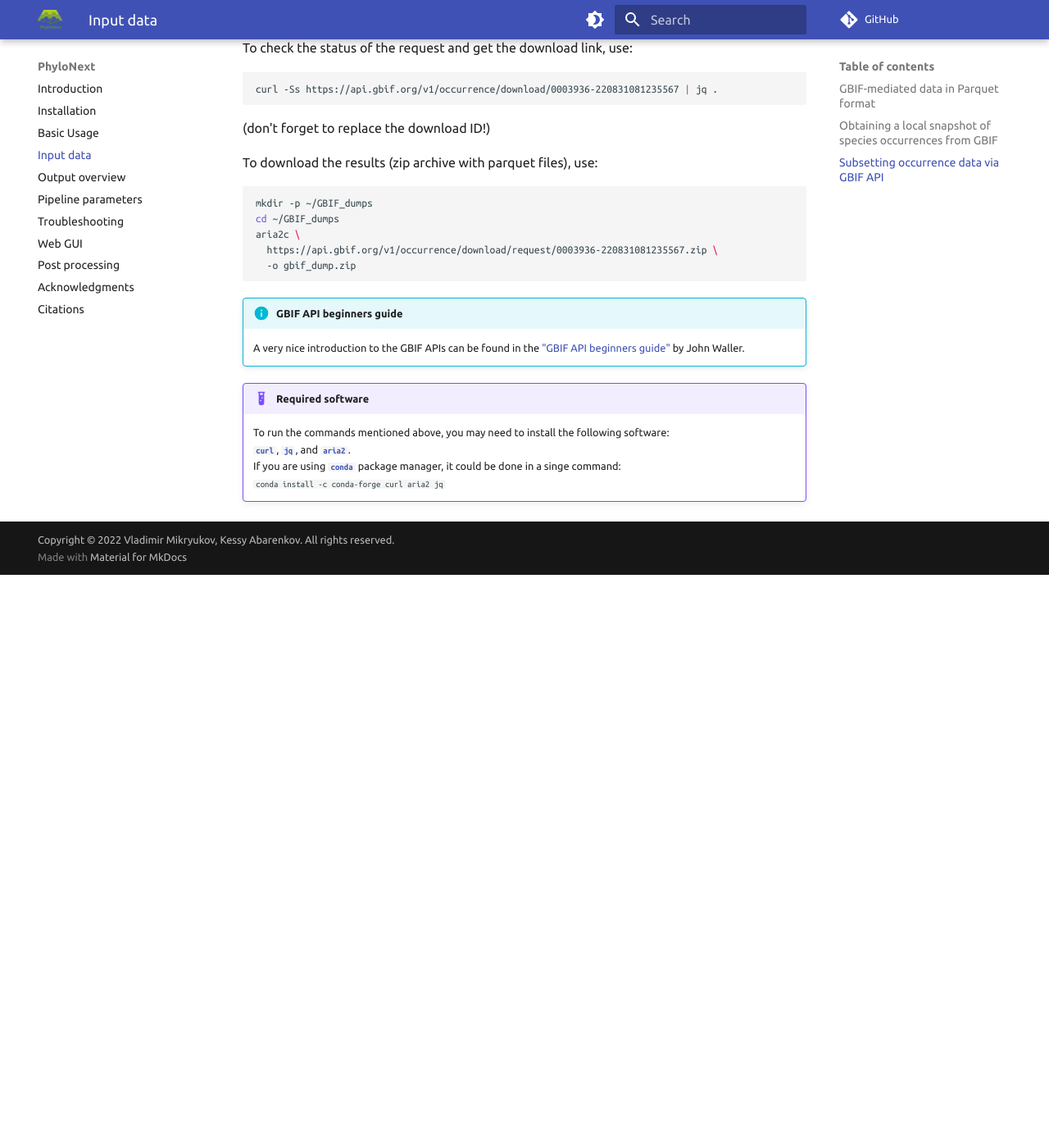
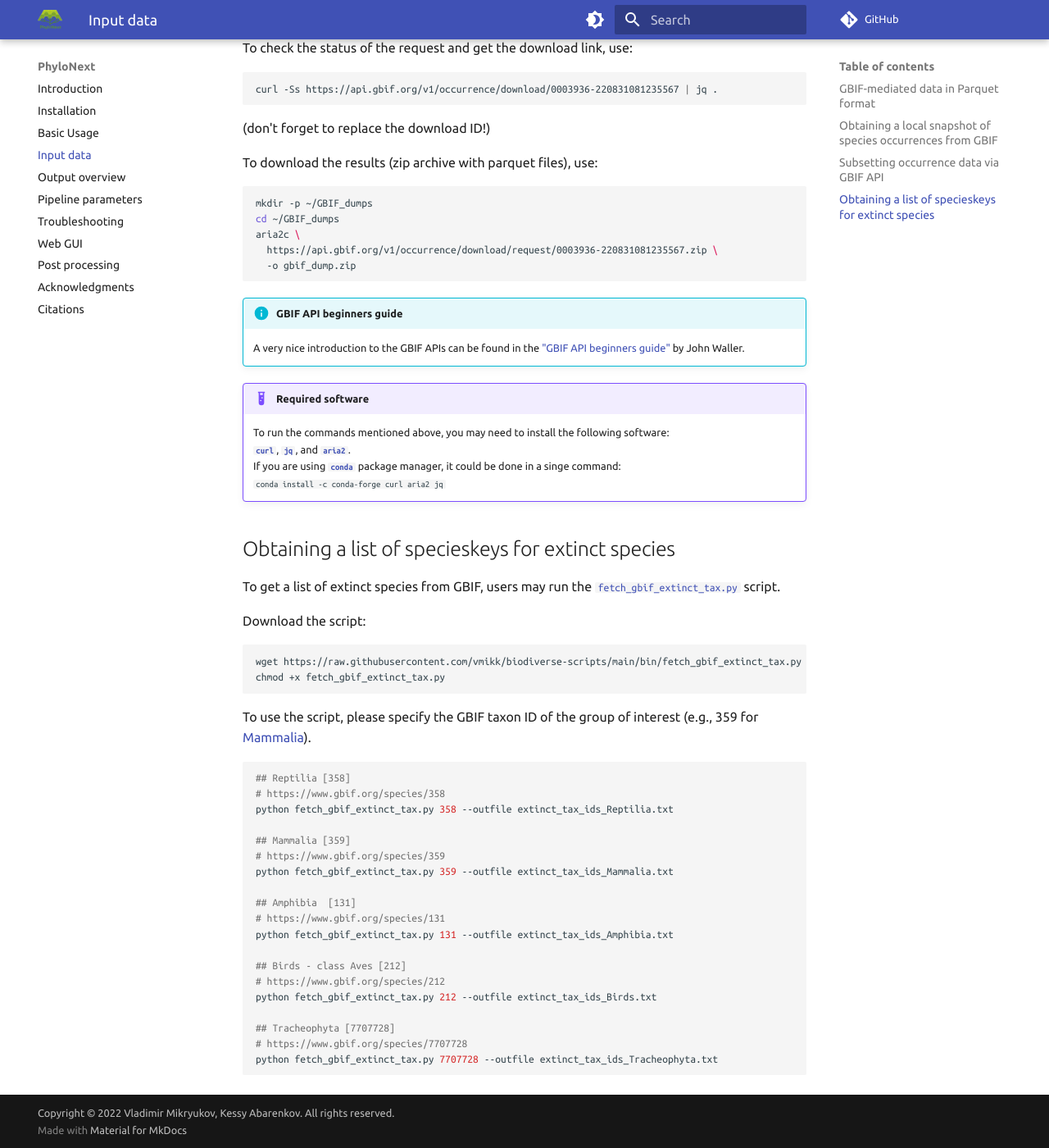
Before and after one commit to vmikk/phylonext_manual, an MkDocs documentation site: the page built from docs/inputdata.md, in a window 1280 px wide and 1400 px high, scrolled down 3315 px. Shown: the whole window at 82% size. Built offline with MkDocs 1.6.1 and Material for MkDocs 9.7.7, drawn with Linux system fonts in a browser that asks for light colours; comment, search, counter and statistics services are not loaded; before the commit the page ends 4016 px from its top, so only the background shows below that.

Commit message:
extinct species

````diff
--- a/docs/inputdata.md
+++ b/docs/inputdata.md
@@ -168,3 +168,36 @@ aria2c \
     [**`curl`**](https://curl.se/), [**`jq`**](https://stedolan.github.io/jq/), and [**`aria2`**](https://aria2.github.io/).
     If you are using [**`conda`**](https://docs.conda.io/en/latest/) package manager, it could be done in a singe command:
     `conda install -c conda-forge curl aria2 jq`
+
+## Obtaining a list of specieskeys for extinct species
+
+To get a list of extinct species from GBIF, users may run the [`fetch_gbif_extinct_tax.py`](https://github.com/vmikk/PhyloNext/blob/main/bin/fetch_gbif_extinct_tax.py) script.
+
+Download the script:
+``` bash
+wget https://raw.githubusercontent.com/vmikk/biodiverse-scripts/main/bin/fetch_gbif_extinct_tax.py
+chmod +x fetch_gbif_extinct_tax.py
+```
+
+To use the script, please specify the GBIF taxon ID of the group of interest (e.g., 359 for [Mammalia](https://www.gbif.org/species/359)).
+``` bash
+## Reptilia [358]
+# https://www.gbif.org/species/358
+python fetch_gbif_extinct_tax.py 358 --outfile extinct_tax_ids_Reptilia.txt
+
+## Mammalia [359]
+# https://www.gbif.org/species/359
+python fetch_gbif_extinct_tax.py 359 --outfile extinct_tax_ids_Mammalia.txt
+
+## Amphibia  [131]
+# https://www.gbif.org/species/131
+python fetch_gbif_extinct_tax.py 131 --outfile extinct_tax_ids_Amphibia.txt
+
+## Birds - class Aves [212]
+# https://www.gbif.org/species/212
+python fetch_gbif_extinct_tax.py 212 --outfile extinct_tax_ids_Birds.txt
+
+## Tracheophyta [7707728]
+# https://www.gbif.org/species/7707728
+python fetch_gbif_extinct_tax.py 7707728 --outfile extinct_tax_ids_Tracheophyta.txt
+```
````
